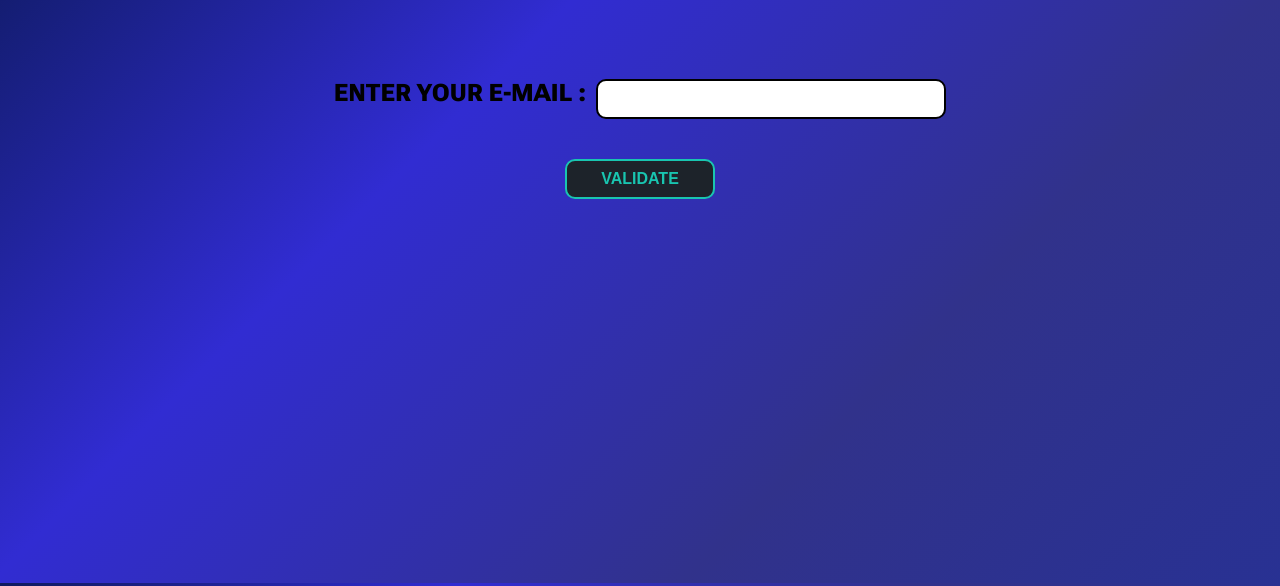
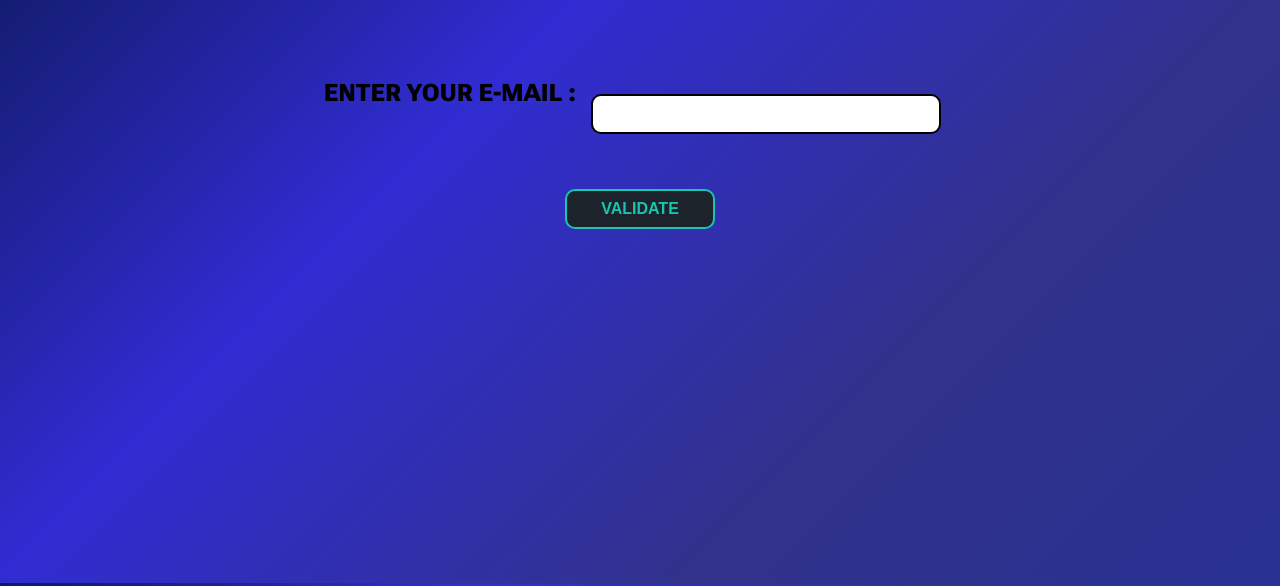
Before and after one commit to prabhatsingh415/Email_Validator, a plain HTML site: page index.html in a window 1280 px wide. Shown: the part 121-707 px from the top of the page. Drawn offline with Linux system fonts and the light colour scheme.

Commit message:
fixed bug related to screen size

```diff
--- a/styles.css
+++ b/styles.css
@@ -44,6 +44,9 @@ header {
 
 #input_contaier {
   display: flex;
+  flex-wrap: wrap;
+  align-content: center;
+  justify-content: center;
   padding: 10px;
   margin: 30px;
   font-weight: 900;
@@ -56,7 +59,7 @@ header {
   padding: clamp(8px, 1vw, 12px);
   border-radius: 10px;
   border: 2px solid black;
-  margin-left: 10px;
+  margin: 15px;
   background-color: white;
 }
 #validate {
```
